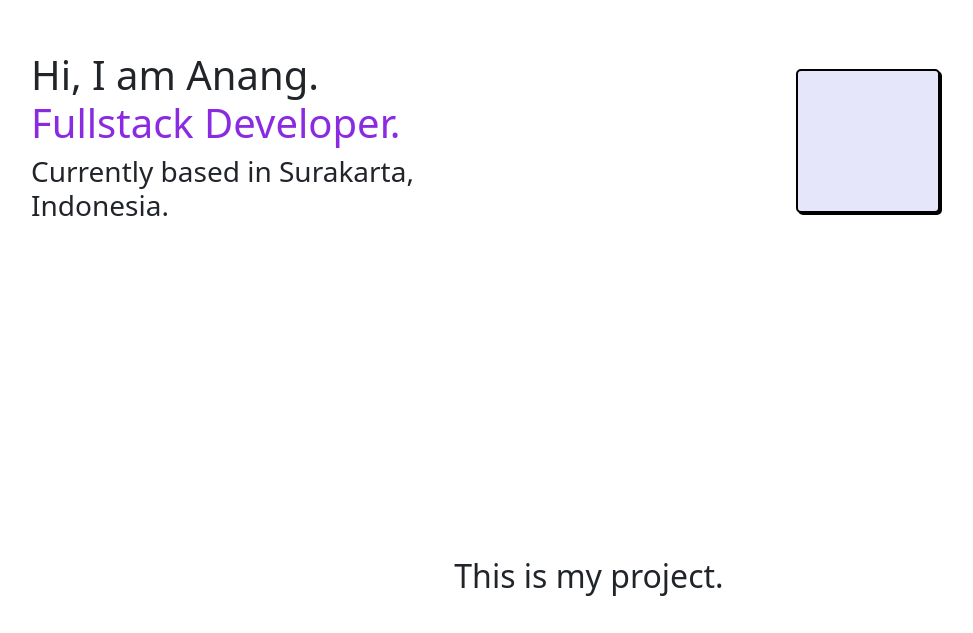
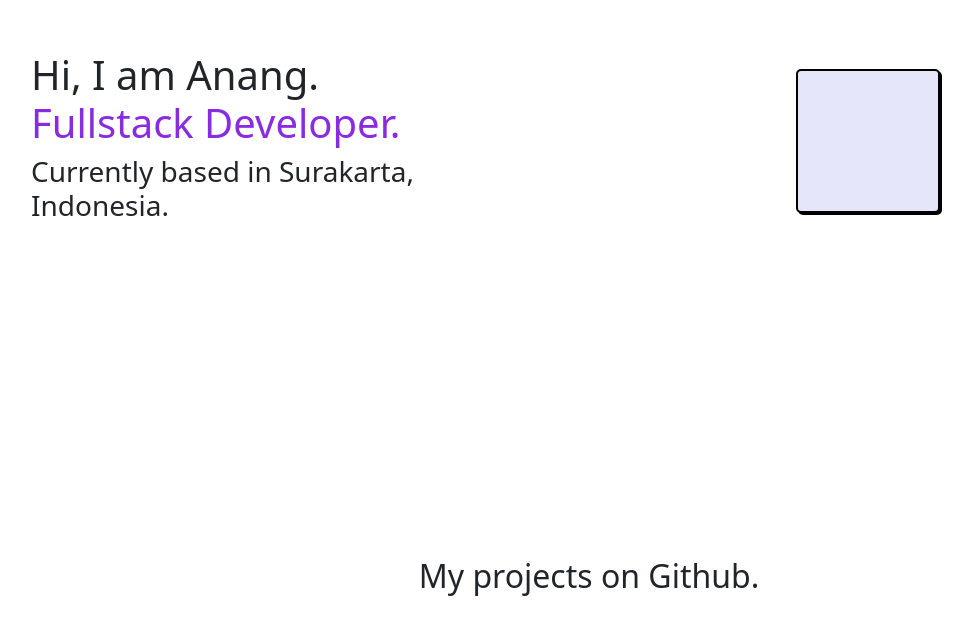
Before and after one commit to anang-prasetyo/anang-prasetyo.github.io, a Vue app: page / in a window 1280 px wide. Shown: the part 259-892 px from the top of the page, without its empty margins (51-1024 px from the left). Built offline with nearby package versions, Linux system fonts and the light colour scheme.

Commit message:
ubah deskripsi proyek

```diff
--- a/src/App.vue
+++ b/src/App.vue
@@ -13,7 +13,7 @@
     </section>
     <section class="container vh-100">
       <div class="row">
-        <div class="col-12 p-3 h2 text-center">This is my project.</div>
+        <div class="col-12 p-3 h2 text-center">My projects on Github.</div>
         <div class="col-12">
           <ul class="row list-unstyled">
             <li v-for="p in project" :key="p" class="m-auto m-sm-0 col-8 col-sm-6 col-md-4 col-lg-3 col-lg-2 py-2">
```
